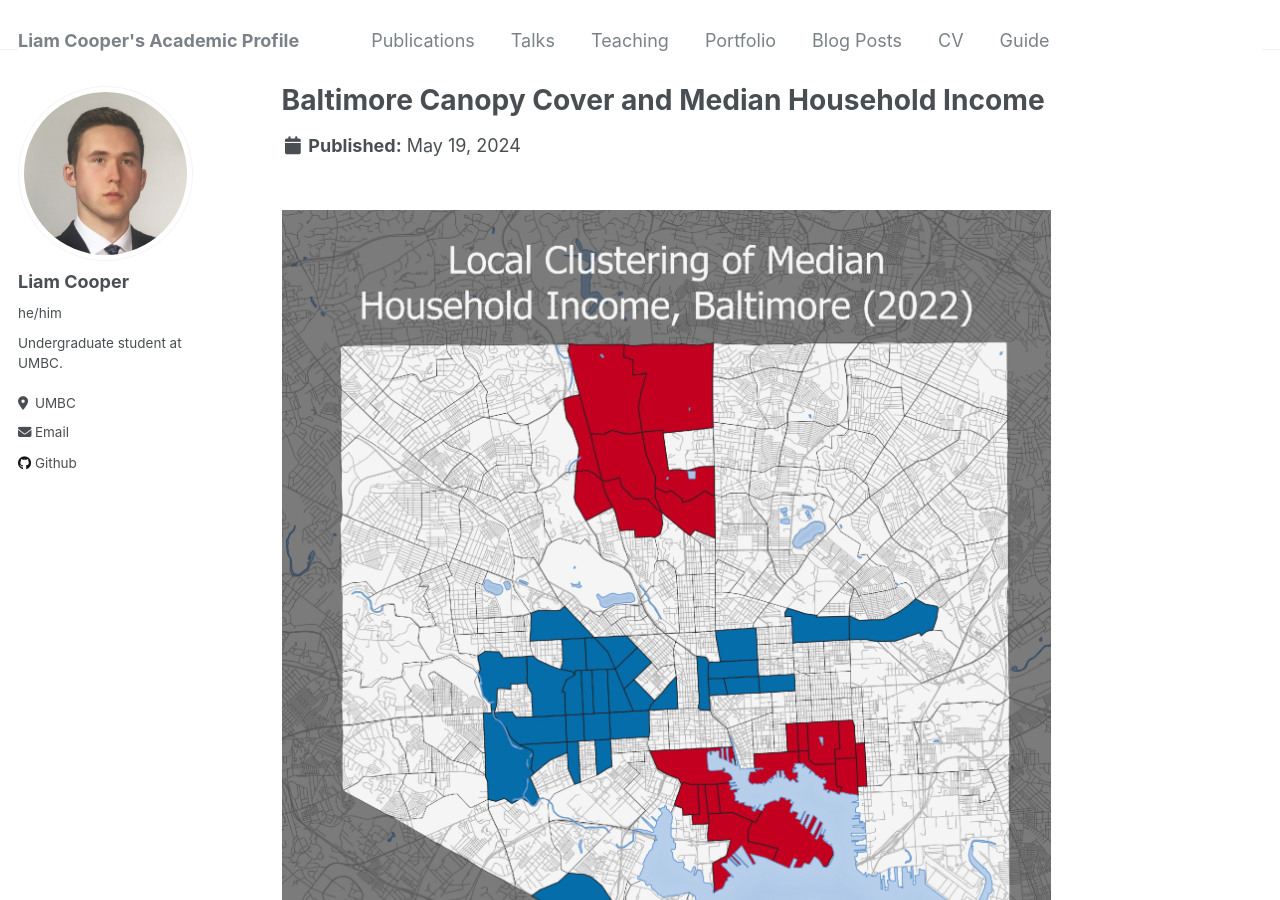
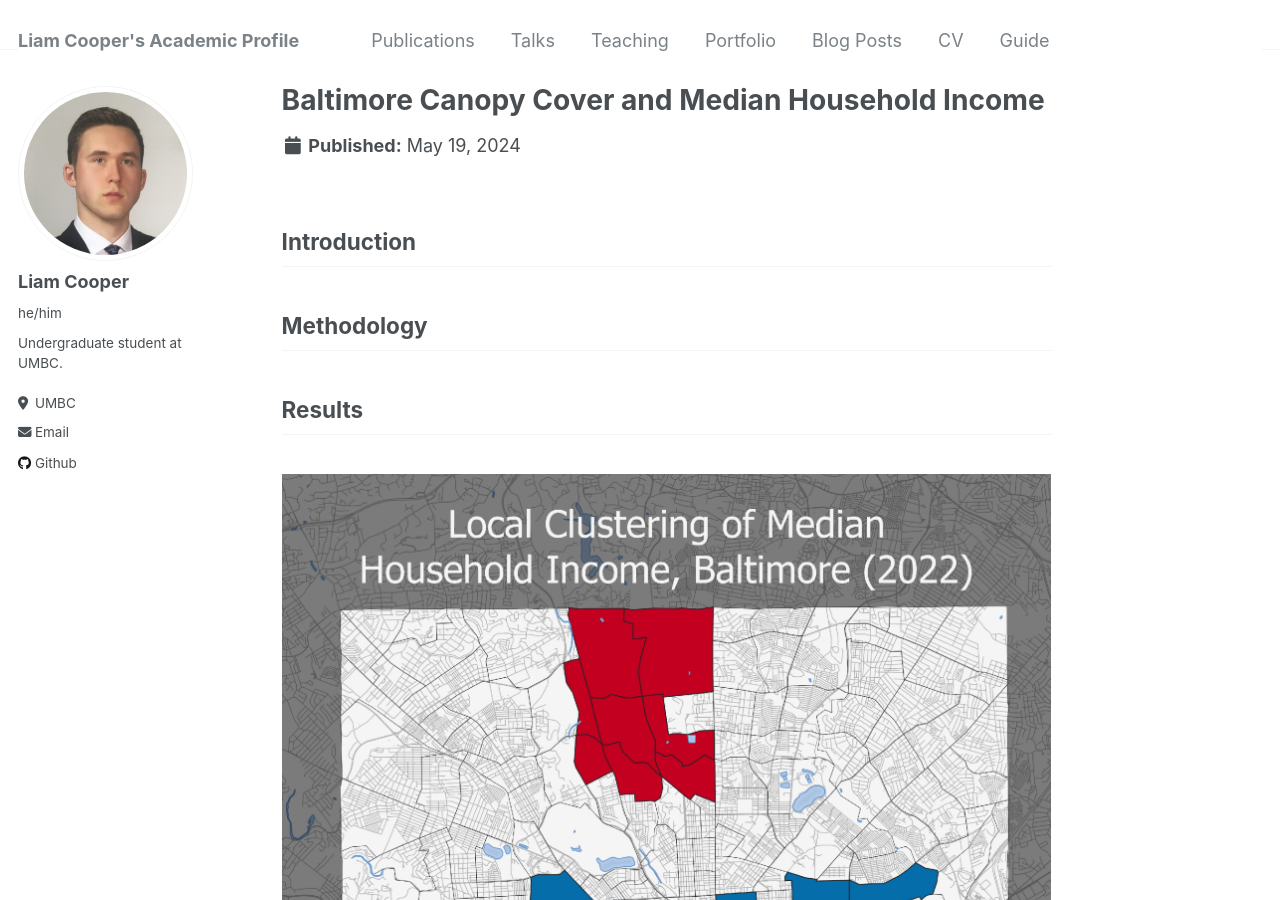
Before and after one commit to liamcooper24/liamcooper24, a Jekyll site: the page built from _portfolio/486_final.md, in a window 1280 px wide and 900 px high. Built offline with Jekyll 4.4.1, drawn with Linux system fonts in a browser that asks for light colours.

Commit message:
Update 486_final.md

```diff
--- a/_portfolio/486_final.md
+++ b/_portfolio/486_final.md
@@ -4,6 +4,12 @@ excerpt: "Part of UMBC GES 486 coursework<br/><img src='/images/bivariate_chorop
 collection: portfolio
 ---
 
+## Introduction
+
+## Methodology
+
+## Results
+
 <br/><img src='/images/mhhi_clusters_large.png'>
 
 <br/><img src='/images/conus_clusters_large.png'>
```
